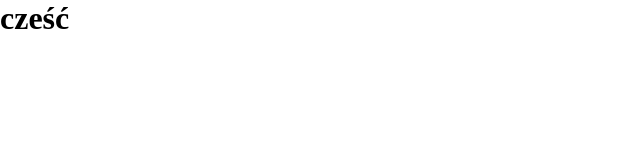
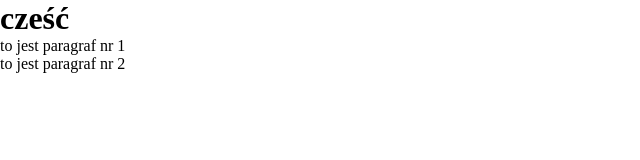
Before and after one commit to Nikodem229/retest, a plain HTML site: page index.html in a window 1280 px wide. Shown: the whole page, without its empty margins (0-640 px from the left). Drawn offline with Linux system fonts and the light colour scheme.

Commit message:
created p

```diff
--- a/index.html
+++ b/index.html
@@ -9,5 +9,7 @@
 </head>
 <body>
     <h1>cześć</h1>
+    <p>to jest paragraf nr 1</p>
+    <p>to jest paragraf nr 2</p>
 </body>
 </html>
```
